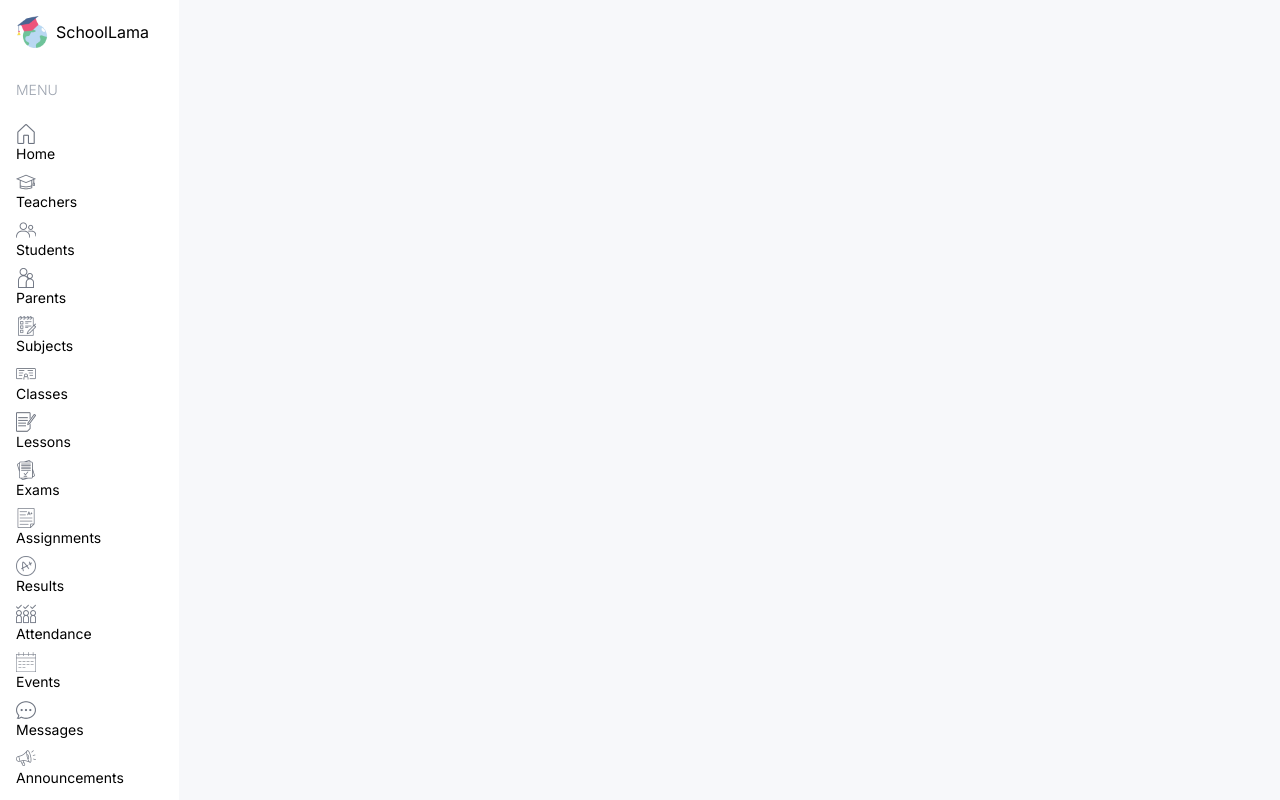
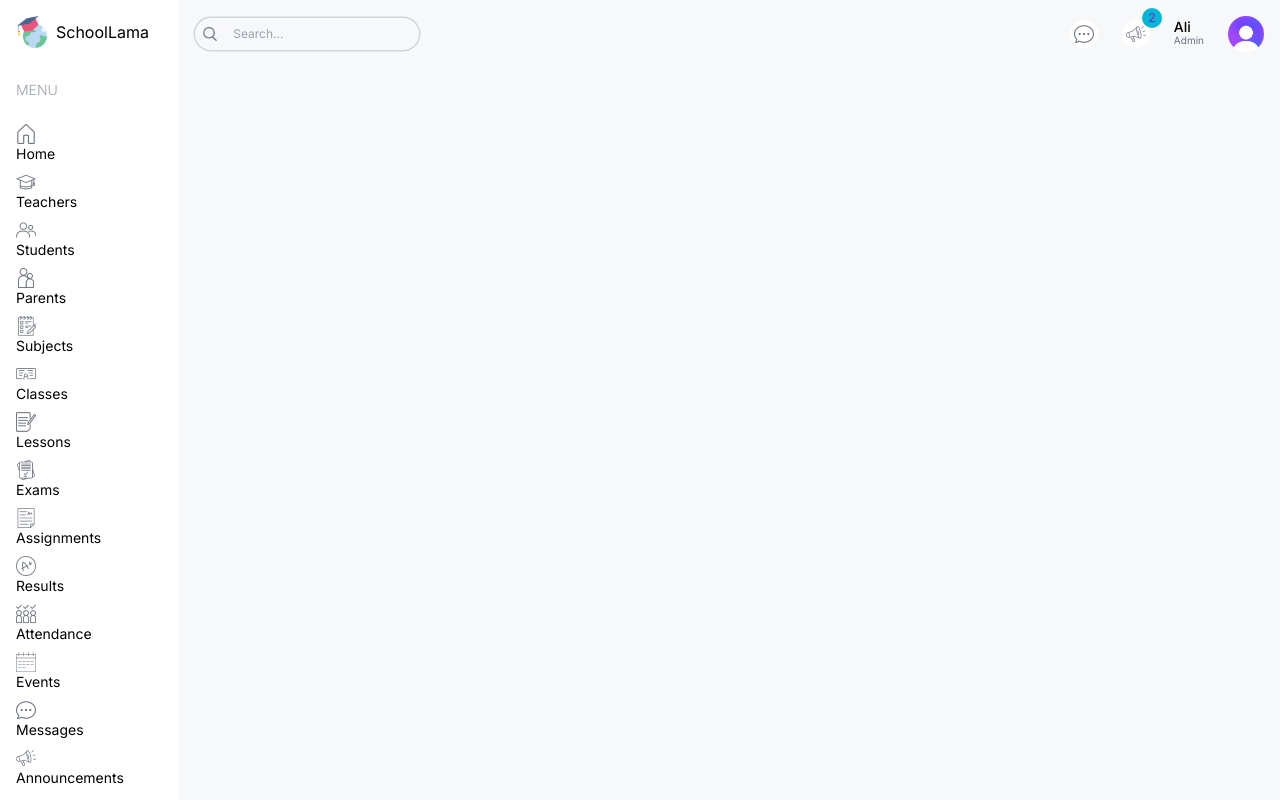
Before and after one commit to DostMohammadFahimi/F-SMIS, a Next.js app: page /admin in a window 1280 px wide. Shown: the top 800 px of the page. Built offline with nearby package versions, Linux system fonts and the light colour scheme.

Commit message:
create the navbar.

```diff
--- a/src/app/(dashboard)/layout.tsx
+++ b/src/app/(dashboard)/layout.tsx
@@ -1,4 +1,5 @@
 import Menu from "@/components/Menu";
+import Navbar from "@/components/Navbar";
 import Image from "next/image";
 import Link from "next/link";
 
@@ -25,7 +26,9 @@
       <div
         className="w-[86%] md:w-[92%] lg:w-[84%] xl:w-[86%] bg-[#f7f8fa]
     "
-      ></div>
+      >
+        <Navbar />
+      </div>
     </div>
   );
 }
--- a/src/components/Navbar.tsx
+++ b/src/components/Navbar.tsx
@@ -1,10 +1,43 @@
+import Image from "next/image";
 
 const Navbar = () => {
   return (
-    <div>
+    <div className="flex items-center justify-between p-4">
+      {/* {search bar} */}
+      <div className="hidden md:flex items-center gap-2 text-xs rounded-full ring-[1.5px] ring-gray-300 px-2">
+        <Image src="/search.png" alt="" width={14} height={14} />
+        <input
+          type="text"
+          placeholder="Search..."
+          className="w-[200px] p-2 bg-transparent outline-none"
+        />
+      </div>
 
+      {/* {Icon and user} */}
+      <div className="flex items-center gap-6 justify-end w-full">
+        <div className="flex items-center justify-center bg-white rounded-full w-7 h-7 cursor-pointer">
+          <Image src="/message.png" alt="" width={20} height={20} />
+        </div>
+        <div className="flex items-center justify-center bg-white rounded-full w-7 h-7 cursor-pointer relative">
+          <Image src="/announcement.png" alt="" width={20} height={20} />
+          <div className="absolute -top-3 -right-3 w-5 h-5 flex items-center justify-center bg-cyan-500 text-purple-700 rounded-full text-xs">
+            2
+          </div>
+        </div>
+        <div className="flex flex-col">
+          <span className="text-sm leading-3 font-medium ">Ali</span>
+          <span className="text-[10px] text-gray-500 text-right">Admin</span>
+        </div>
+        <Image
+          src="/avatar.png"
+          alt=""
+          width={36}
+          height={36}
+          className="rounded-full"
+        />
+      </div>
     </div>
-  )
-}
+  );
+};
 
-export default Navbar
+export default Navbar;
```
